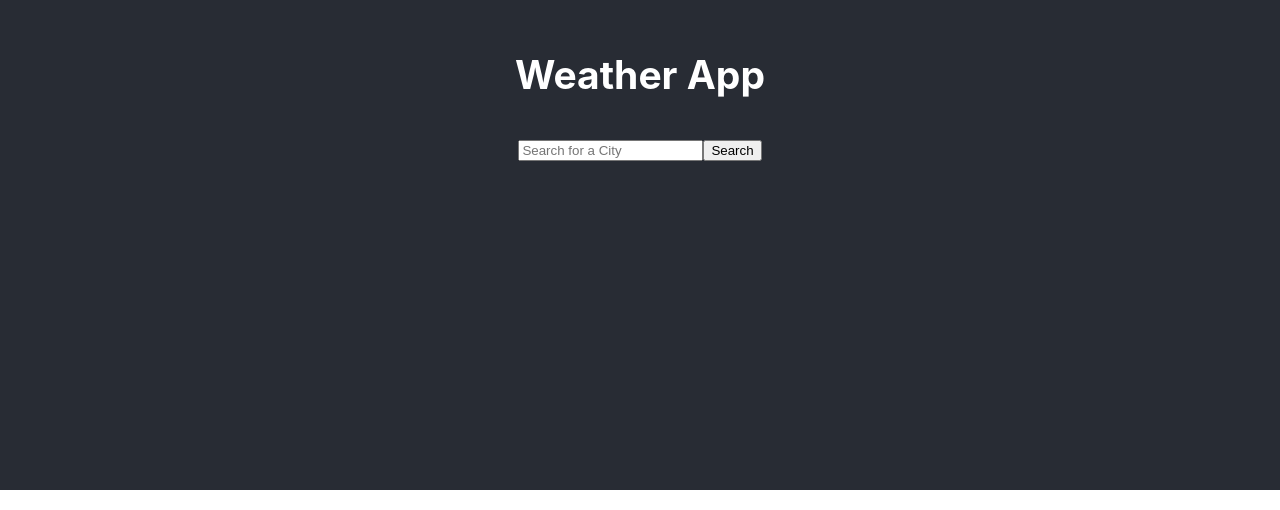
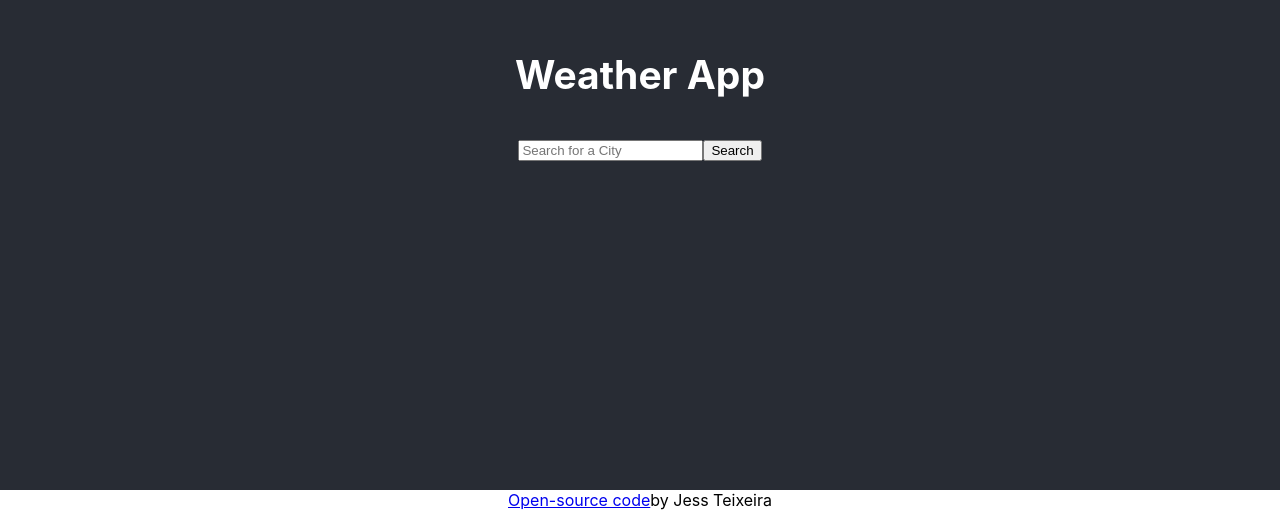
Before and after one commit to rtjessica/weather-app-react, a React (Create React App) app: page / in a window 1280 px wide. Shown: the part 310-820 px from the top of the page. Built offline with nearby package versions, Linux system fonts and the light colour scheme.

Commit message:
added footer with github link

```diff
--- a/src/App.js
+++ b/src/App.js
@@ -8,6 +8,15 @@ function App() {
         <h2>Weather App</h2>
         <Search />
       </header>
+      <footer>
+        <a
+          href="https://github.com/rtjessica/weather-app-react"
+          target="_blank"
+          rel="noreferrer">
+          Open-source code
+        </a>
+        <span>by Jess Teixeira</span>
+      </footer>
     </div>
   );
 }
```
